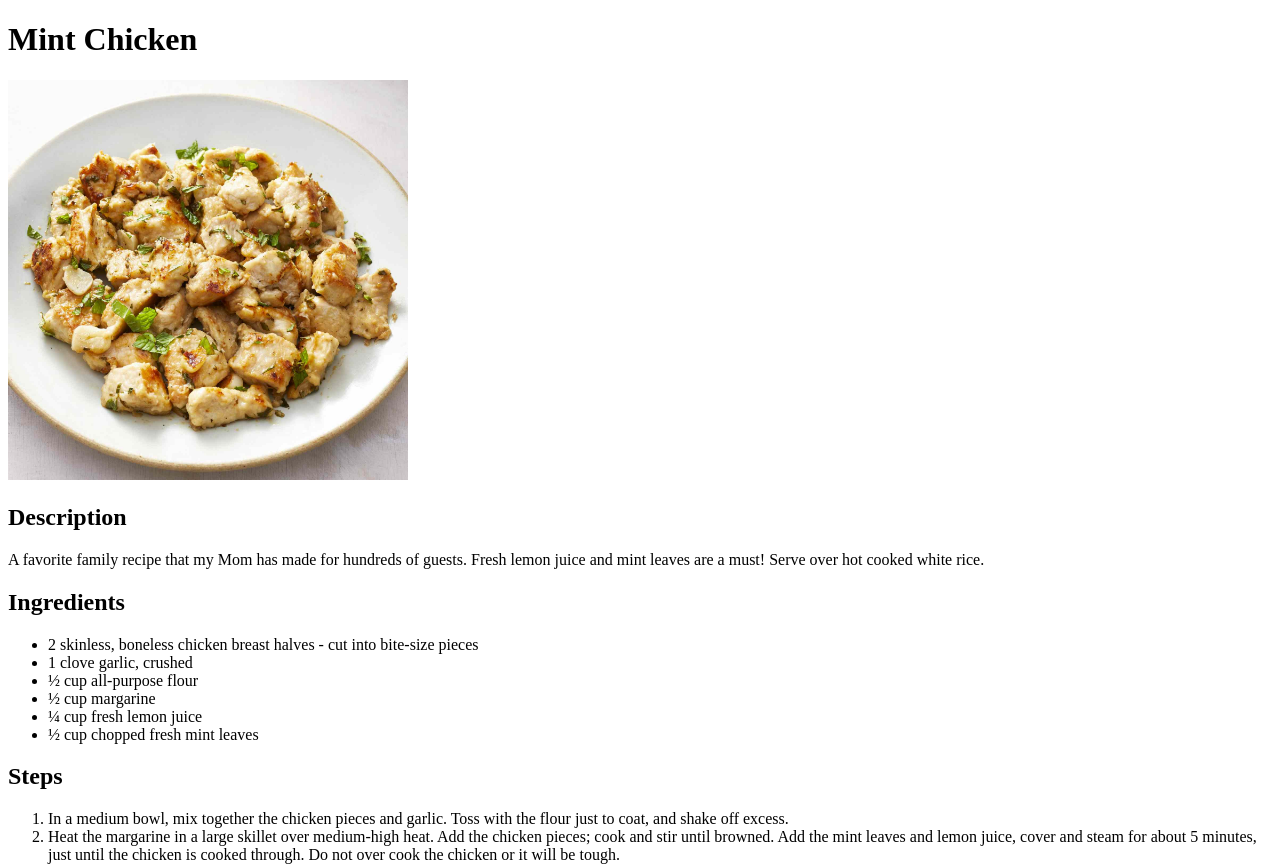
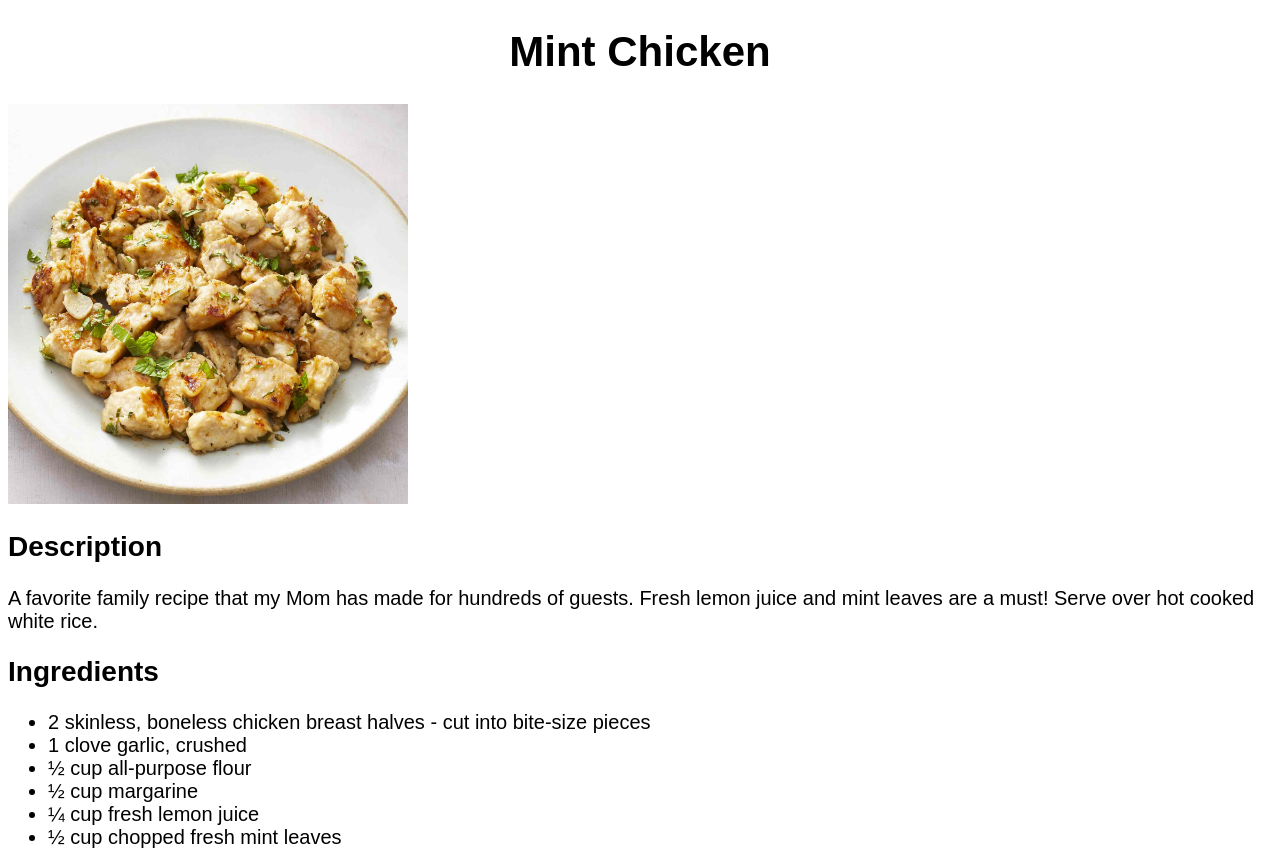
Before and after one commit to NikaPetelava/odin_recipes, a plain HTML site: page recipes/mint-chicken.html in a window 1280 px wide. Shown: the top 867 px of the page. Drawn offline with Linux system fonts and the light colour scheme.

Commit message:
Add styles for html

```diff
--- a/recipes/mint-chicken.html
+++ b/recipes/mint-chicken.html
@@ -4,10 +4,11 @@
     <meta charset="UTF-8" />
     <meta name="viewport" content="width=device-width, initial-scale=1.0" />
     <title>Document</title>
+    <link rel="stylesheet" href="../styles/mint-chicken.css" />
   </head>
   <body>
     <h1>Mint Chicken</h1>
-    <img src="/images/mint-chiken.jpg" alt="mint chicken" width="400px" />
+    <img src="../images/mint-chiken.jpg" alt="mint chicken" width="400px" />
 
     <h2>Description</h2>
     <p>
--- /dev/null
+++ b/styles/asparagus.css
@@ -0,0 +1,18 @@
+body {
+  font-family: sans-serif;
+}
+
+h1 {
+  font-size: 42px;
+  text-align: center;
+}
+
+h2 {
+  font-size: 28px;
+}
+
+p,
+ul,
+ol {
+  font-size: 20px;
+}
--- /dev/null
+++ b/styles/mint-chicken.css
@@ -0,0 +1,18 @@
+body {
+  font-family: sans-serif;
+}
+
+h1 {
+  font-size: 42px;
+  text-align: center;
+}
+
+h2 {
+  font-size: 28px;
+}
+
+p,
+ul,
+ol {
+  font-size: 20px;
+}
--- /dev/null
+++ b/styles/spinach.css
@@ -0,0 +1,18 @@
+body {
+  font-family: sans-serif;
+}
+
+h1 {
+  font-size: 42px;
+  text-align: center;
+}
+
+h2 {
+  font-size: 28px;
+}
+
+p,
+ul,
+ol {
+  font-size: 20px;
+}
--- /dev/null
+++ b/styles/style.css
@@ -0,0 +1,12 @@
+body {
+  font-family: sans-serif;
+}
+
+h1 {
+  font-size: 42px;
+  text-align: center;
+}
+
+ul li {
+  font-size: 28px;
+}
```
Also changed, not shown: index.html (+2 -1 lines), recipes/asparagus.html (+2 -1 lines), recipes/spinach.html (+2 -1 lines).
